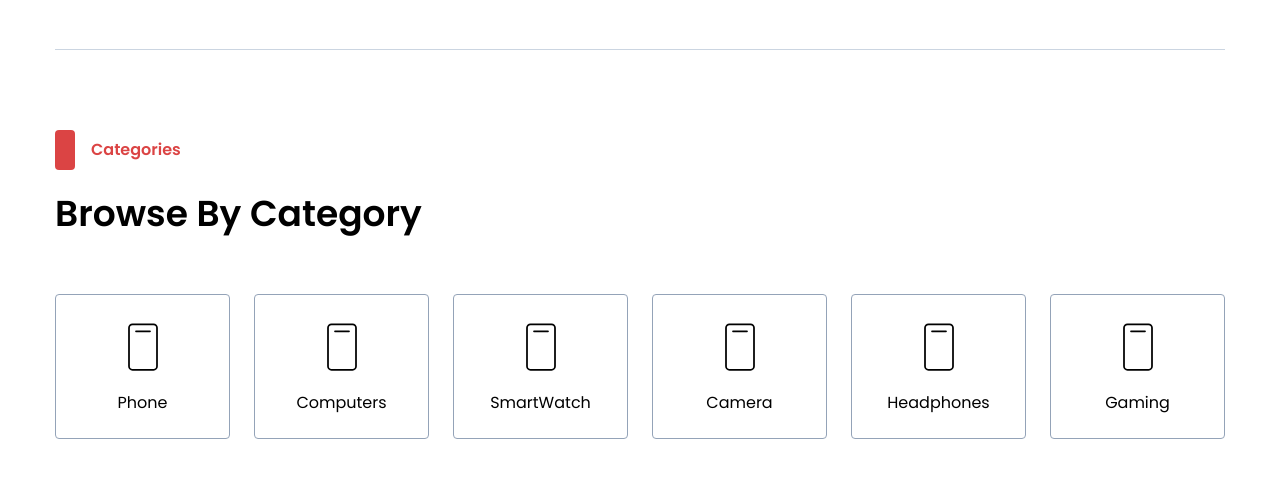
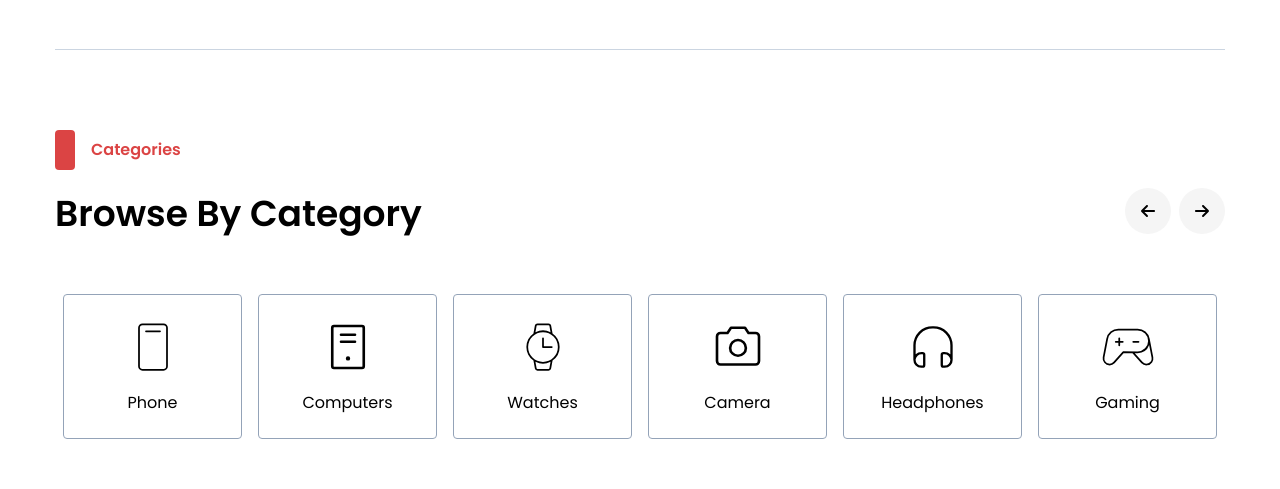
Before and after one commit to mehedihjim/Exclusive, a React (Vite) app: page / in a window 1280 px wide. Shown: the part 1380-1869 px from the top of the page. Built offline with nearby package versions, Linux system fonts and the light colour scheme.

Commit message:
Home Category Slider Complete Design

```diff
--- a/src/components/CategoryList.jsx
+++ b/src/components/CategoryList.jsx
@@ -1,57 +1,95 @@
-import React from 'react';
+import React, { useRef } from 'react';
 import CmnHeading from './CmnHeading';
-import { PiDeviceMobileSpeakerThin } from 'react-icons/pi';
 import { Link } from 'react-router-dom';
+import Slider from "react-slick";
+import { categorySlide } from '../constant/assets';
+import { FaArrowLeft } from "react-icons/fa6";
+import { FaArrowRight } from "react-icons/fa6";
+
 
 const CategoryList = () => {
+    const sliderRef = useRef(null);
+
+    const handleNext = () => {
+        if (sliderRef.current) {
+            sliderRef.current.slickNext();
+        }
+    };
+
+    const handlePrev = () => {
+        if (sliderRef.current) {
+            sliderRef.current.slickPrev();
+        }
+    };
+
+    var settings = {
+        dots: false,
+        infinite: false,
+        speed: 500,
+        slidesToShow: 6,
+        slidesToScroll: 4,
+        initialSlide: 0,
+        responsive: [
+            {
+                breakpoint: 1024,
+                settings: {
+                    slidesToShow: 3,
+                    slidesToScroll: 3,
+                    infinite: true,
+                    dots: true
+                }
+            },
+            {
+                breakpoint: 600,
+                settings: {
+                    slidesToShow: 2,
+                    slidesToScroll: 2,
+                    initialSlide: 2
+                }
+            },
+            {
+                breakpoint: 480,
+                settings: {
+                    slidesToShow: 1,
+                    slidesToScroll: 1
+                }
+            }
+        ]
+    };
+
     return (
         <section className="w-full pt-[80px] pb-[70px]">
             <div className="max-w-container mx-auto border-b border-slate-300 pb-[70px]">
+                <div className="flex justify-between items-end">
                     <CmnHeading title={'Categories'} mainTitle={'Browse By Category'} />
-                <div className="mt-[60px] grid grid-cols-1 sm:grid-cols-2 md:grid-cols-3 lg:grid-cols-4 xl:grid-cols-6 gap-6">
+                    <div className="flex gap-2">
+                        <button
+                            onClick={handlePrev}
+                            className="w-[46px] h-[46px] bg-[#F5F5F5] rounded-full flex justify-center items-center"
+                        >
+                            <FaArrowLeft />
+                        </button>
+                        <button
+                            onClick={handleNext}
+                            className="w-[46px] h-[46px] bg-[#F5F5F5] rounded-full flex justify-center items-center"
+                        >
+                            <FaArrowRight />
+                        </button>
+                    </div>
+                </div>
+                <Slider ref={sliderRef} {...settings} className="mt-[60px]">
+                    {categorySlide.map((item, index) => (
+                        <div key={index} className="px-2">
                             <Link
                                 to=""
                                 className="w-full h-[145px] border border-slate-400 rounded-[4px] hover:shadow-md hover:bg-secondary hover:text-white hover:border-secondary duration-300 flex flex-col gap-4 justify-center items-center"
                             >
-                        <PiDeviceMobileSpeakerThin className="text-[56px] mx-auto" />
-                        <p className="text-base leading-6">Phone</p>
-                    </Link>
-                    <Link
-                        to=""
-                        className="w-full h-[145px] border border-slate-400 rounded-[4px] hover:shadow-md hover:bg-secondary hover:text-white hover:border-secondary duration-300 flex flex-col gap-4 justify-center items-center"
-                    >
-                        <PiDeviceMobileSpeakerThin className="text-[56px] mx-auto" />
-                        <p className="text-base leading-6">Computers</p>
-                    </Link>
-                    <Link
-                        to=""
-                        className="w-full h-[145px] border border-slate-400 rounded-[4px] hover:shadow-md hover:bg-secondary hover:text-white hover:border-secondary duration-300 flex flex-col gap-4 justify-center items-center"
-                    >
-                        <PiDeviceMobileSpeakerThin className="text-[56px] mx-auto" />
-                        <p className="text-base leading-6">SmartWatch</p>
-                    </Link>
-                    <Link
-                        to=""
-                        className="w-full h-[145px] border border-slate-400 rounded-[4px] hover:shadow-md hover:bg-secondary hover:text-white hover:border-secondary duration-300 flex flex-col gap-4 justify-center items-center"
-                    >
-                        <PiDeviceMobileSpeakerThin className="text-[56px] mx-auto" />
-                        <p className="text-base leading-6">Camera</p>
-                    </Link>
-                    <Link
-                        to=""
-                        className="w-full h-[145px] border border-slate-400 rounded-[4px] hover:shadow-md hover:bg-secondary hover:text-white hover:border-secondary duration-300 flex flex-col gap-4 justify-center items-center"
-                    >
-                        <PiDeviceMobileSpeakerThin className="text-[56px] mx-auto" />
-                        <p className="text-base leading-6">Headphones</p>
-                    </Link>
-                    <Link
-                        to=""
-                        className="w-full h-[145px] border border-slate-400 rounded-[4px] hover:shadow-md hover:bg-secondary hover:text-white hover:border-secondary duration-300 flex flex-col gap-4 justify-center items-center"
-                    >
-                        <PiDeviceMobileSpeakerThin className="text-[56px] mx-auto" />
-                        <p className="text-base leading-6">Gaming</p>
+                                <item.icon className="text-[56px] mx-auto" />
+                                <p className="text-base leading-6">{item.name}</p>
                             </Link>
                         </div>
+                    ))}
+                </Slider>
             </div>
         </section>
     );
--- a/src/constant/assets.js
+++ b/src/constant/assets.js
@@ -1,5 +1,13 @@
 import banner from '../assets/Frame 560.png'
 import product from '../assets/Product.png'
+import CategoryList from '../components/CategoryList';
+
+import { PiBabyThin, PiDeviceMobileSpeakerThin, PiEyeglassesThin } from 'react-icons/pi';
+import { PiComputerTowerLight } from "react-icons/pi";
+import { PiWatchThin } from "react-icons/pi";
+import { PiCameraLight } from "react-icons/pi";
+import { CiHeadphones } from "react-icons/ci";
+import { PiGameControllerThin } from "react-icons/pi";
 
 export const bannerData = [
     {
@@ -25,6 +33,49 @@ export const bannerData = [
     {
         image: banner,
         link: "about",
+    },
+];
+
+export const categorySlide = [
+    {
+        name: 'Phone',
+        link: "about",
+        icon: PiDeviceMobileSpeakerThin,
+    },
+    {
+        name: 'Computers',
+        link: "about",
+        icon: PiComputerTowerLight,
+    },
+    {
+        name: 'Watches',
+        link: "about",
+        icon: PiWatchThin,
+    },
+    {
+        name: 'Camera',
+        link: "about",
+        icon: PiCameraLight,
+    },
+    {
+        name: 'Headphones',
+        link: "about",
+        icon: CiHeadphones,
+    },
+    {
+        name: 'Gaming',
+        link: "about",
+        icon: PiGameControllerThin,
+    },
+    {
+        name: 'Fashion',
+        link: "about",
+        icon: PiEyeglassesThin,
+    },
+    {
+        name: 'Kids',
+        link: "about",
+        icon: PiBabyThin,
     },
 ];
 
```
Lines whose indentation alone changed are shown as unchanged.
